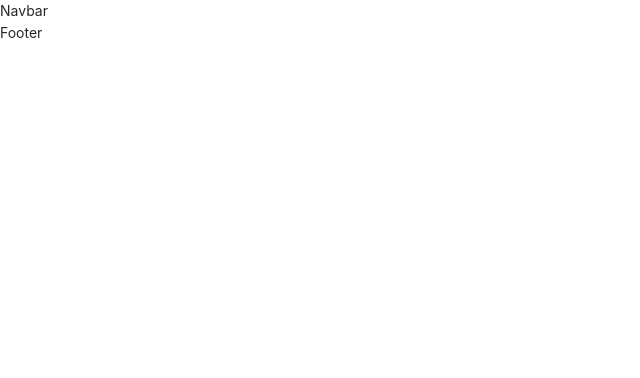
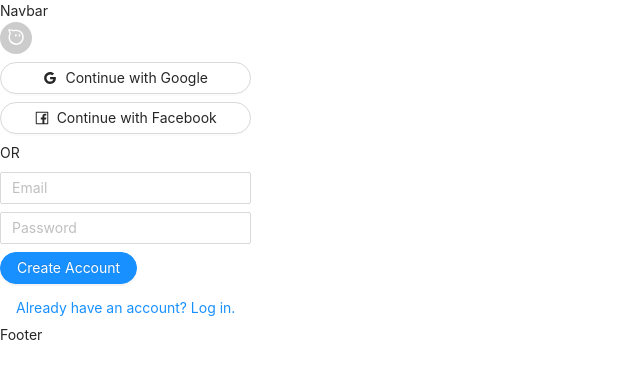
Before and after one commit to agiledev-students-fall2022/final-project-team-almaal, a React (Create React App) app in the folder front-end/: page /createAccount in a window 1280 px wide. Shown: the top 378 px of the page, without its empty margins (0-640 px from the left). Built offline with nearby package versions, Linux system fonts and the light colour scheme.

Commit message:
finished simple functions of login and profile page

```diff
--- a/front-end/src/routes/CreateAccount.jsx
+++ b/front-end/src/routes/CreateAccount.jsx
@@ -1,9 +1,28 @@
 import React from 'react'
+import { Space, Button, Input, Avatar } from 'antd'
+import { AliwangwangOutlined, GoogleOutlined, FacebookOutlined } from '@ant-design/icons';
 
 const CreateAccount = () => {
     return (
         <div>
-
+            <Space direction="vertical">
+                <Avatar icon={<AliwangwangOutlined />}></Avatar>
+                <Button shape="round" icon={<GoogleOutlined />} block>
+                    Continue with Google
+                </Button>
+                <Button shape="round" icon={<FacebookOutlined />} block>
+                    Continue with Facebook
+                </Button>
+                OR
+                <Input placeholder="Email" />
+                <Input placeholder="Password" />
+                <Button type="primary" shape="round">
+                    Create Account
+                </Button>
+                <Button type="link">
+                    Already have an account? Log in.
+                </Button>
+            </Space>
         </div>
     );
 }
--- a/front-end/src/routes/Login.jsx
+++ b/front-end/src/routes/Login.jsx
@@ -7,14 +7,21 @@ const Login = ()=>{
         <div>
             <Space direction="vertical">
                 <Avatar icon={<AliwangwangOutlined />}></Avatar>
-                <Button shape="round" icon={<GoogleOutlined />} >
+                <Button shape="round" icon={<GoogleOutlined />} block>
                     Continue with Google
                 </Button>
-                <Button shape="round" icon={<FacebookOutlined />}>
+                <Button shape="round" icon={<FacebookOutlined />} block >
                     Continue with Facebook
                 </Button>
                 OR
-
+                <Input placeholder="Email" />
+                <Input placeholder="Password" />
+                <Button type="primary" shape="round">
+                    Log In
+                </Button>
+                <Button type="link">
+                    No account yet? Create one!
+                </Button>
             </Space>
         </div>
     );
--- a/front-end/src/routes/Profile.jsx
+++ b/front-end/src/routes/Profile.jsx
@@ -7,22 +7,33 @@ const { ProfilePic } = Avatar;
 
 const Profile = ({total_friends=0, total_groups=0, total_investment=0, total_pl=0}) => {
         const [username, setUsername] = useState('');
+        const [allowUsernameEdit, setAllowUsernameEdit] = useState('false');
+        const [allowPasswordEdit, setAllowPasswordEdit] = useState('false');
+
+        const handleUsernameButton = () => {
+            setAllowUsernameEdit(~allowUsernameEdit);
+        }
+
+        const handlePasswordButton = () => {
+            setAllowPasswordEdit(~allowPasswordEdit);
+        }
+
         return(
         <div>
             <Space direction="vertical">
                 <Avatar icon={<UserOutlined />}/>
                 Username
                 <Space>
-                    <Input defaultValue="current_username" disabled />
+                    <Input defaultValue="current_username" disabled={allowUsernameEdit} />
                     <Tooltip>
-                        <Button icon={<EditOutlined />} />
+                        <Button icon={<EditOutlined />} onClick={handleUsernameButton} />
                     </Tooltip>
                 </Space>
                 Password
                 <Space>
-                    <Input defaultValue="current_password" disabled />
+                    <Input defaultValue="current_password" disabled={allowPasswordEdit} />
                     <Tooltip>
-                        <Button icon={<EditOutlined />} />
+                        <Button icon={<EditOutlined />} onClick={handlePasswordButton}/>
                     </Tooltip>
                 </Space>
                 <Space>Investment Visibility<Switch defaultChecked ></Switch></Space>
```
